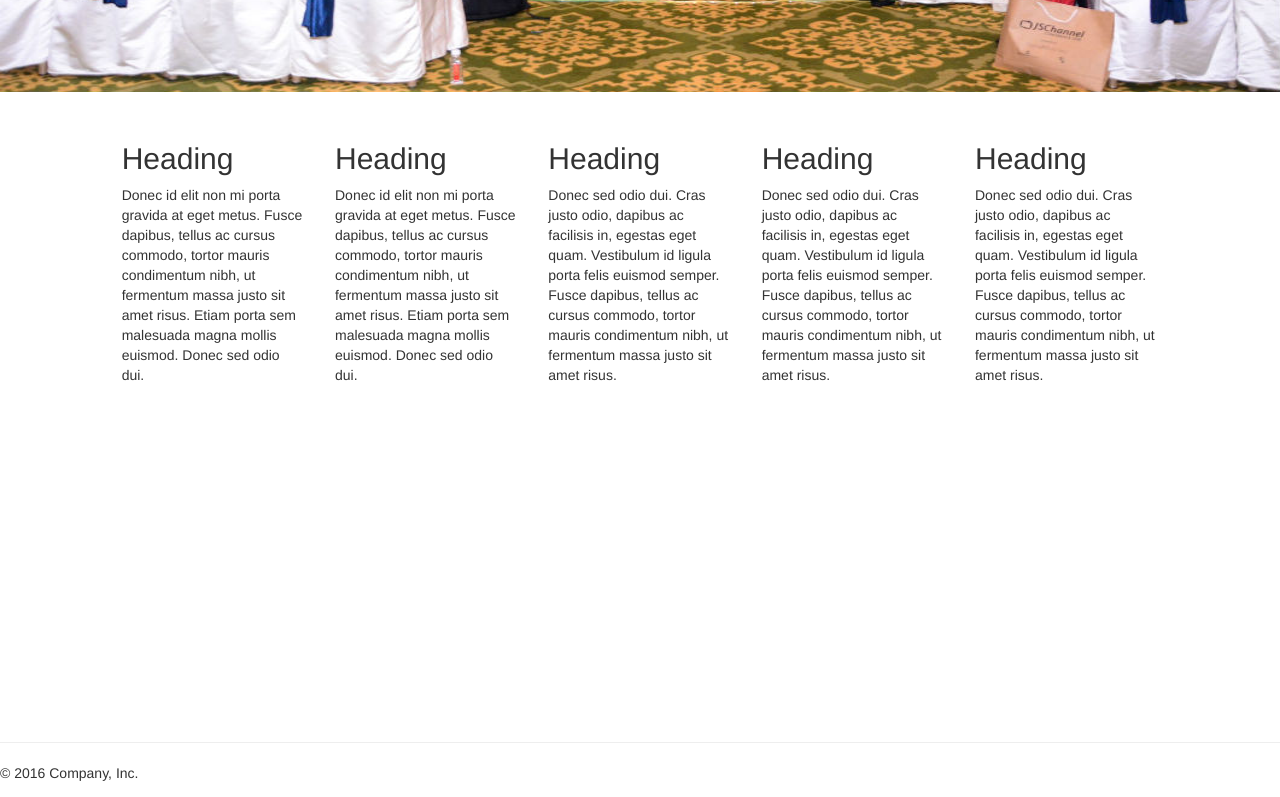
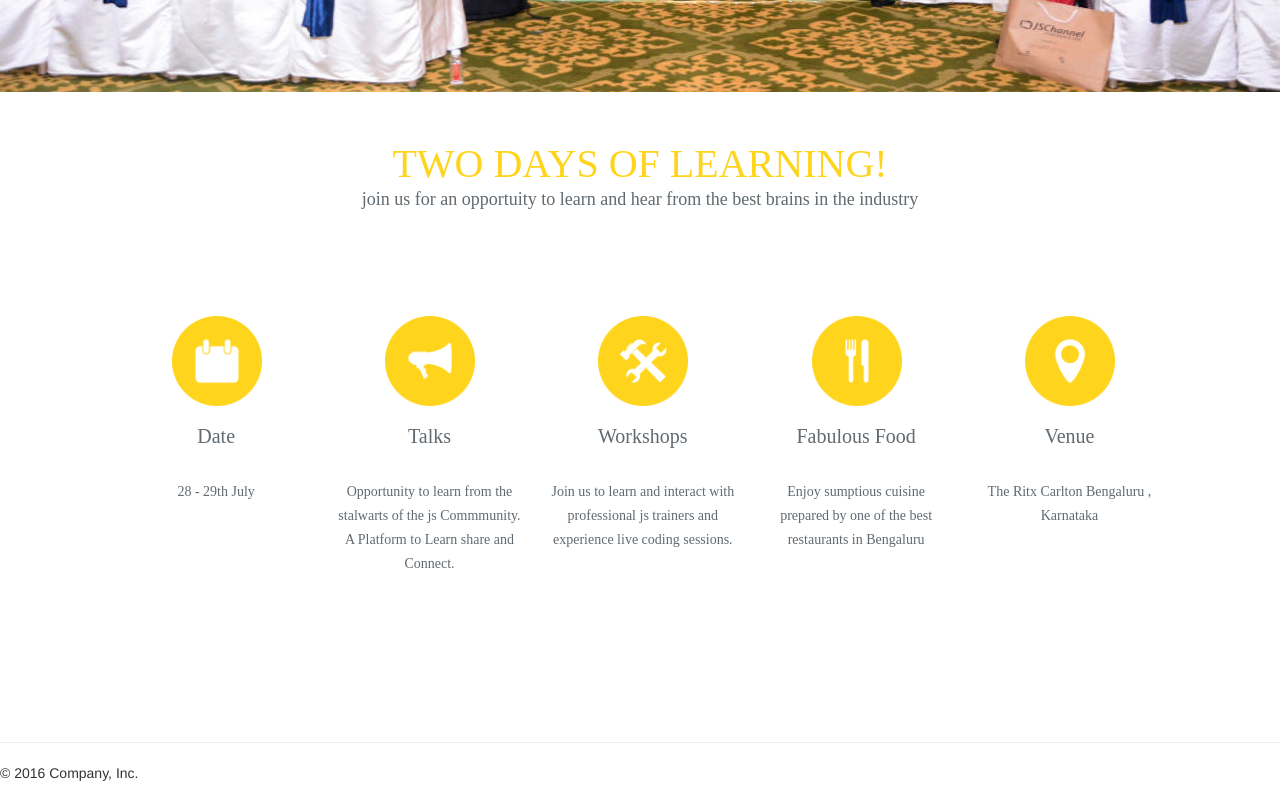
Before and after one commit to vatsalya25/JSChannel-2017, a plain HTML site: page index.html in a window 1280 px wide. Shown: the part 558-1355 px from the top of the page. Drawn offline with nearby package versions, Linux system fonts and the light colour scheme.

Commit message:
Description layout

```diff
--- a/index.html
+++ b/index.html
@@ -77,29 +77,35 @@
     <div class="container description">
       <!-- Prakhar - learning -->
       <div class="row">
+        <h2 class = "heading">Two Days of Learning!</h2>
+        <p class="subtitle"> join us for an opportuity to learn and hear from the best brains in the industry </p>
+      </div>
 
-
-      </div>
-      <div class="row">
+      <div class="row description_box">
         <div class="col-md-2 col-md-offset-1">
-          <h2>Heading</h2>
-          <p>Donec id elit non mi porta gravida at eget metus. Fusce dapibus, tellus ac cursus commodo, tortor mauris condimentum nibh, ut fermentum massa justo sit amet risus. Etiam porta sem malesuada magna mollis euismod. Donec sed odio dui. </p>
+          <img class = "description_box_icon" src="assets/shape-1.png" alt="speakerphone">
+          <h2 class = "description_box_title"> Date </h2>
+          <p class = "description_box_subtitle"> 28 - 29th July </p>
         </div>
         <div class="col-md-2">
-          <h2>Heading</h2>
-          <p>Donec id elit non mi porta gravida at eget metus. Fusce dapibus, tellus ac cursus commodo, tortor mauris condimentum nibh, ut fermentum massa justo sit amet risus. Etiam porta sem malesuada magna mollis euismod. Donec sed odio dui. </p>
+          <img class = "description_box_icon" src="assets/ico-talks.png" alt="speakerphone">
+          <h2 class = "description_box_title">Talks</h2>
+          <p class = "description_box_subtitle"> Opportunity to learn from the stalwarts of the js Commmunity. A Platform to Learn share and Connect.</p>
        </div>
         <div class="col-md-2">
-          <h2>Heading</h2>
-          <p>Donec sed odio dui. Cras justo odio, dapibus ac facilisis in, egestas eget quam. Vestibulum id ligula porta felis euismod semper. Fusce dapibus, tellus ac cursus commodo, tortor mauris condimentum nibh, ut fermentum massa justo sit amet risus.</p>
+          <img class = "description_box_icon" src="assets/ico-workshops.png" alt="speakerphone">
+          <h2 class = "description_box_title">Workshops</h2>
+          <p class = "description_box_subtitle">Join us to learn and interact with professional js trainers and experience live coding sessions.</p>
         </div>
         <div class="col-md-2">
-          <h2>Heading</h2>
-          <p>Donec sed odio dui. Cras justo odio, dapibus ac facilisis in, egestas eget quam. Vestibulum id ligula porta felis euismod semper. Fusce dapibus, tellus ac cursus commodo, tortor mauris condimentum nibh, ut fermentum massa justo sit amet risus.</p>
+          <img class = "description_box_icon" src="assets/ico-food.png" alt="speakerphone">
+          <h2 class = "description_box_title">Fabulous Food</h2>
+          <p class = "description_box_subtitle"> Enjoy sumptious cuisine prepared by one of the best restaurants in Bengaluru </p>
         </div>
         <div class="col-md-2">
-          <h2>Heading</h2>
-          <p>Donec sed odio dui. Cras justo odio, dapibus ac facilisis in, egestas eget quam. Vestibulum id ligula porta felis euismod semper. Fusce dapibus, tellus ac cursus commodo, tortor mauris condimentum nibh, ut fermentum massa justo sit amet risus.</p>
+          <img class = "description_box_icon" src="assets/ico-venue.png" alt="speakerphone">
+          <h2 class = "description_box_title">Venue</h2>
+          <p class = "description_box_subtitle">The Ritx Carlton Bengaluru , Karnataka</p>
         </div>
       </div>
   </div class="container">
--- a/styles/description.css
+++ b/styles/description.css
@@ -1,7 +1,79 @@
 /* Learning Description */
 
-.description{
+.description
+{
   width: 1280px;
 	height: 600px;
 	background-color: #ffffff;
 }
+
+
+
+.heading
+{
+	height: 36px;
+	font-family: OpenSans;
+	font-size: 40px;
+	font-weight: 300;
+	font-style: normal;
+	font-stretch: normal;
+	text-align: center;
+	color: #ffd41d;
+  text-transform: uppercase;
+}
+
+.subtitle
+{
+	height: 18px;
+  margin-top: 10px;
+	font-family: OpenSans;
+	font-size: 18px;
+	font-weight: normal;
+	font-style: normal;
+	font-stretch: normal;
+	line-height: 1.33;
+	text-align: center;
+	color: #616a70;
+}
+
+
+.description_box
+{
+margin-top: 100px;
+}
+
+.description_box_icon
+{
+  width: 190px;
+  height: 90px;
+  object-fit: contain;
+}
+
+
+.description_box_title
+{
+  width: 189px;
+	height: 44px;
+	font-family: OpenSans;
+	font-weight: normal;
+	font-style: normal;
+	font-stretch: normal;
+	text-align: center;
+	color: #616a70;
+  font-size: 20px;
+	line-height: 1.0;
+}
+
+.description_box_subtitle
+{
+  width: 189px;
+	height: 110px;
+	font-family: OpenSans;
+	font-size: 14px;
+	font-weight: normal;
+	font-style: normal;
+	font-stretch: normal;
+	line-height: 1.71;
+	text-align: center;
+	color: #616a70;
+}
```
Also changed, not shown: assets/ico-food.png (added), assets/ico-food@2x.png (added), assets/ico-food@3x.png (added), assets/ico-talks.png (added), assets/ico-talks.svg (added), assets/ico-talks@2x.png (added), assets/ico-talks@3x.png (added), assets/ico-venue.png (added), assets/ico-venue@2x.png (added), assets/ico-venue@3x.png (added), assets/ico-workshops.png (added), assets/ico-workshops@2x.png (added), assets/ico-workshops@3x.png (added), assets/shape-1.png (added), 2 more files.
